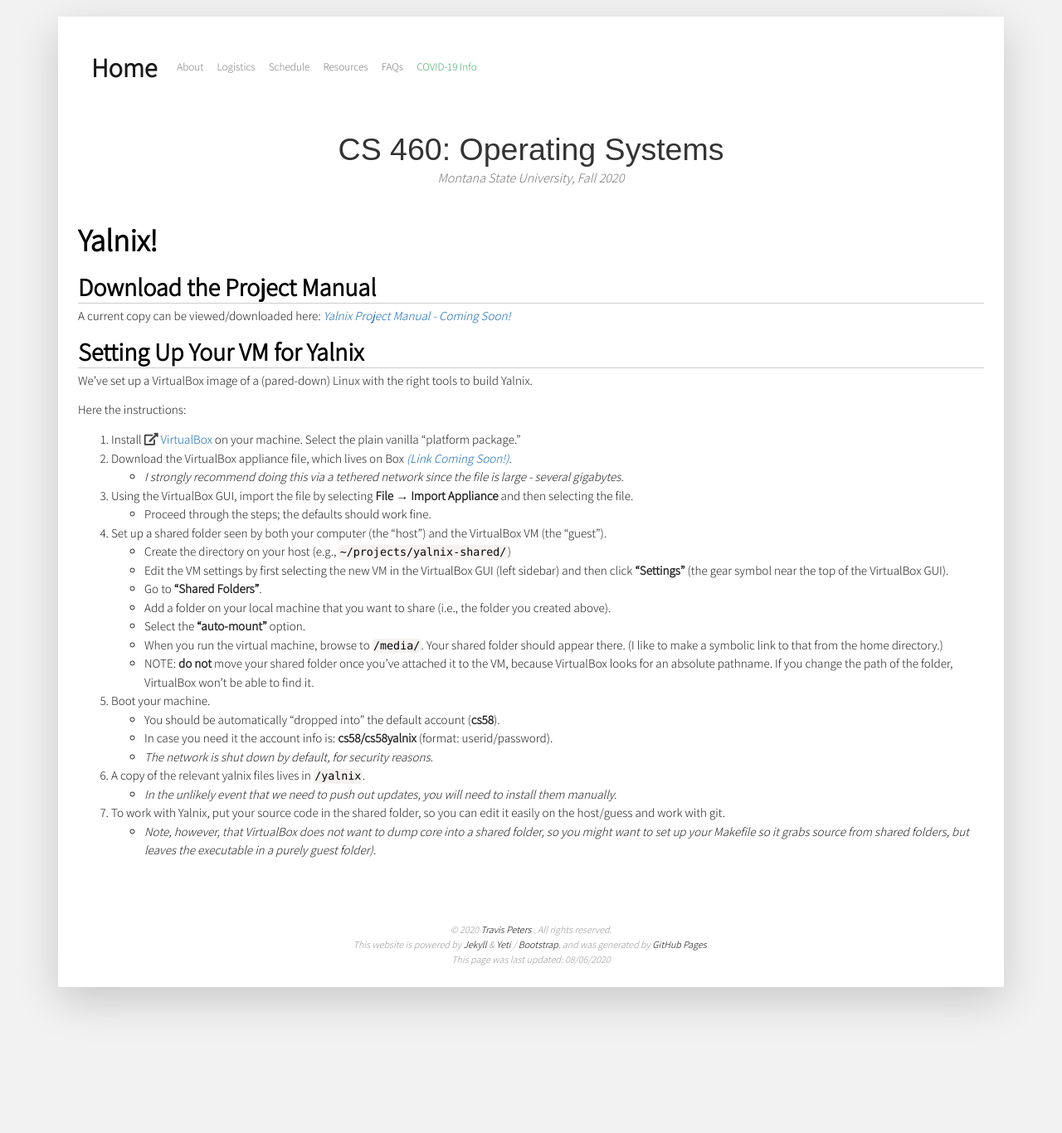
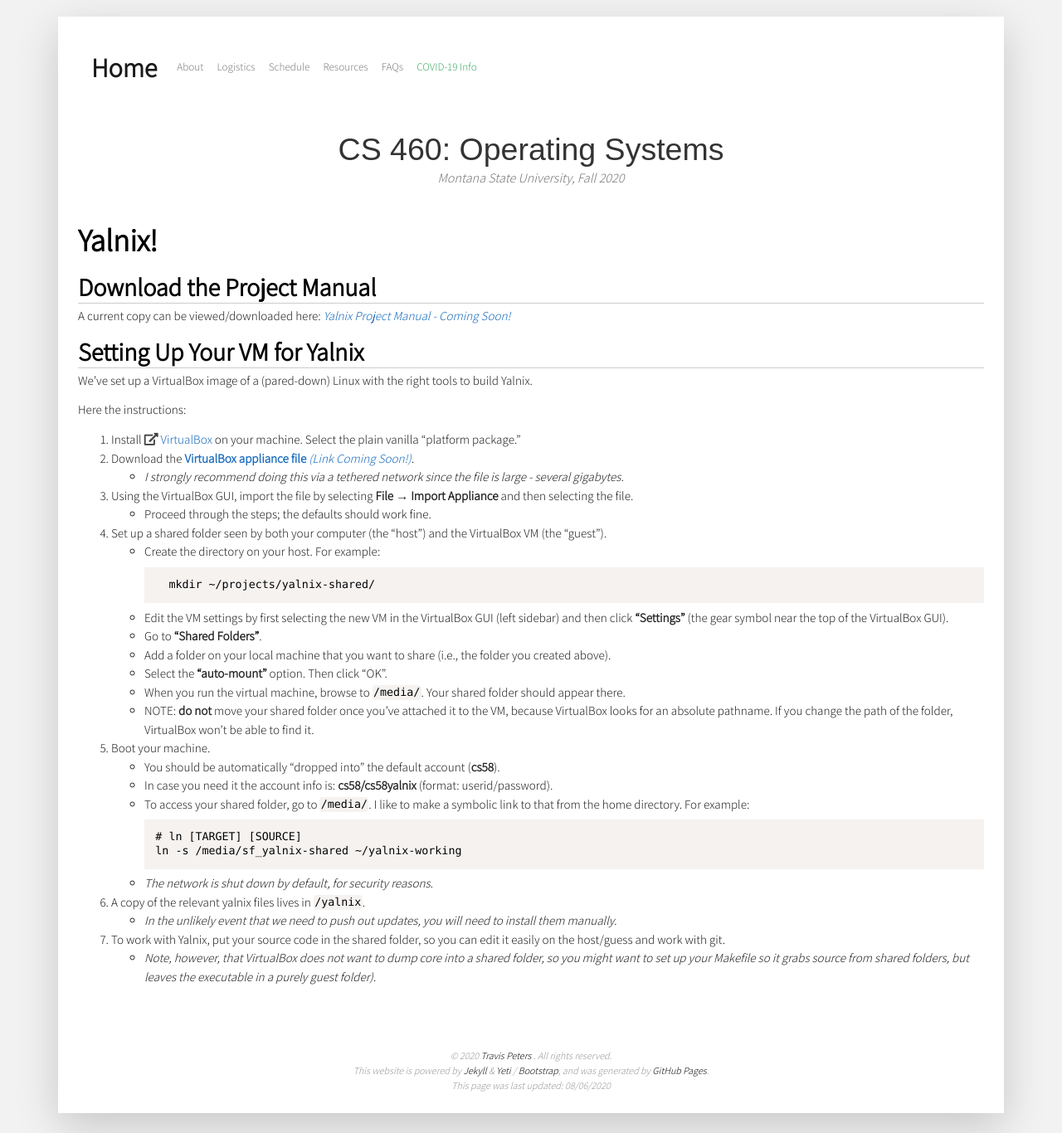
Before and after one commit to traviswpeters/cs460-2020-fall, a Jekyll site: the page built from yalnix/index.md, in a window 1280 px wide. Shown: the whole page at 83% size. Built offline with Jekyll 4.4.1, drawn with Linux system fonts in a browser that asks for light colours; nearby versions of some CDN libraries; some web fonts are replaced; our own code applies the rules of GitHub Pages for plain Markdown files.

Commit message:
cleaning up the yalnix setup instructions

````diff
--- a/yalnix/index.md
+++ b/yalnix/index.md
@@ -16,7 +16,7 @@ We've set up a VirtualBox image of a (pared-down) Linux with the right tools to
 Here the instructions:
 
 0. Install [<i class="fas fa-external-link-alt"></i> VirtualBox](https://www.virtualbox.org/wiki/Downloads) on your machine. Select the plain vanilla "platform package."
-1. Download the VirtualBox appliance file, which lives on Box [_(Link Coming Soon!)_]().
+1. Download the [**VirtualBox appliance file** _(Link Coming Soon!)_]().
    - _I strongly recommend doing this via a tethered network since the file is large - several gigabytes._
   <!-- ``` -->
   <!-- # the VM appliance file lives in the CS NFS -->
@@ -26,20 +26,24 @@ Here the instructions:
 2. Using the VirtualBox GUI, import the file by selecting **File** &rarr; **Import Appliance** and then selecting the file.
    - Proceed through the steps; the defaults should work fine.
 3. Set up a shared folder seen by both your computer (the "host") and the VirtualBox VM (the "guest").
-  - Create the directory on your host (e.g., `~/projects/yalnix-shared/`)
+  - Create the directory on your host. For example:
+  ```bash
+  mkdir ~/projects/yalnix-shared/
+  ```
   - Edit the VM settings by first selecting the new VM in the VirtualBox GUI (left sidebar) and then click **"Settings"** (the gear symbol near the top of the VirtualBox GUI).
   - Go to **"Shared Folders"**.
   - Add a folder on your local machine that you want to share (i.e., the folder you created above).
-  - Select the **"auto-mount"** option.
-  - When you run the virtual machine, browse to `/media/`. Your shared folder should appear there. (I like to make a symbolic link to that from the home directory.)
-    <!-- ```bash -->
-    <!-- # ln [TARGET] [SOURCE] -->
-    <!-- ln -s /media/sf_yalnix-shared ~/myyalnix -->
-    <!-- ``` -->
+  - Select the **"auto-mount"** option. Then click "OK".
+  - When you run the virtual machine, browse to `/media/`. Your shared folder should appear there.
   - NOTE: **do not** move your shared folder once you've attached it to the VM, because VirtualBox looks for an absolute pathname. If you change the path of the folder, VirtualBox won't be able to find it.
 4. Boot your machine.
    - You should be automatically "dropped into" the default account (**cs58**).
    - In case you need it the account info is: **cs58/cs58yalnix** (format: userid/password).
+   - To access your shared folder, go to `/media/`. I like to make a symbolic link to that from the home directory. For example:
+     ```bash
+     # ln [TARGET] [SOURCE]
+     ln -s /media/sf_yalnix-shared ~/yalnix-working
+     ```
    - _The network is shut down by default, for security reasons._
 5. A copy of the relevant yalnix files lives in `/yalnix`.
    - _In the unlikely event that we need to push out updates, you will need to install them manually._
````
